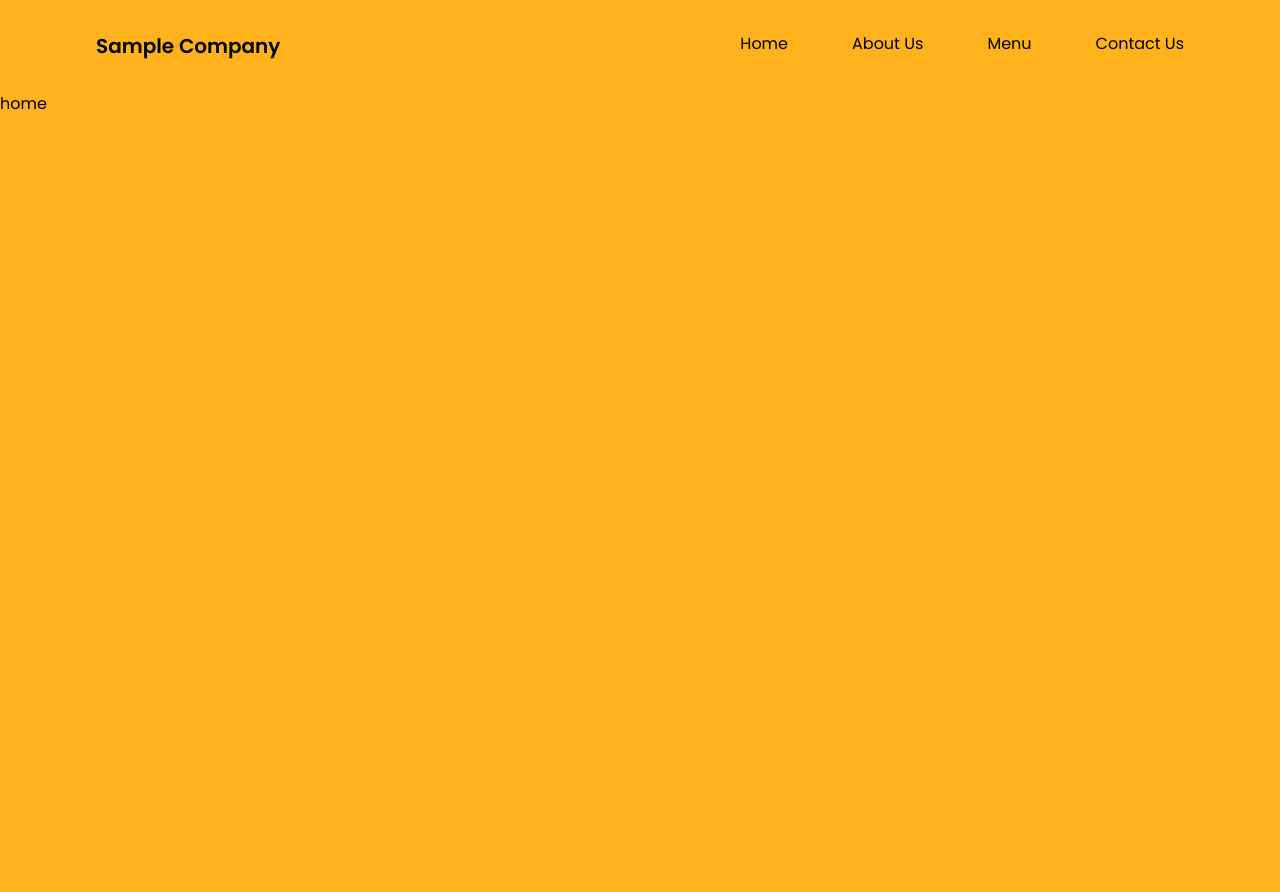
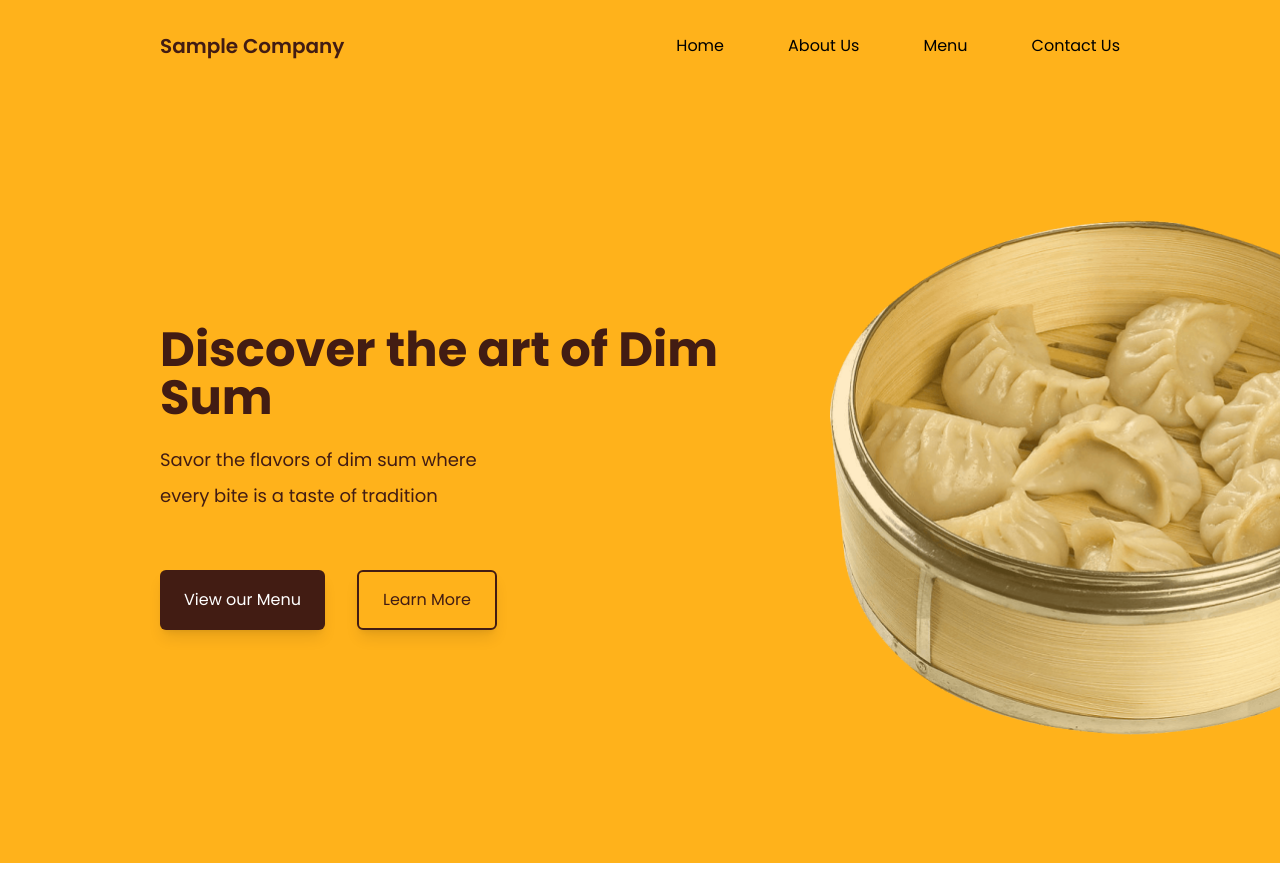
Before and after one commit to jeffrex13/dimsum, a Next.js app: page / in a window 1280 px wide. After the commit the page ends 863 px from the top, so only its background shows below. Built offline with nearby package versions, Linux system fonts and the light colour scheme.

Commit message:
adding image and text to home

```diff
--- a/src/pages/Home.tsx
+++ b/src/pages/Home.tsx
@@ -1,7 +1,34 @@
 import React from 'react'
+import DimsumImg from './assets/pictures/dimsum-1.png'
 
 const Home = () => {
-  return <div className="bg-[#FFB21B] h-screen">home</div>
+  return (
+    <div className="bg-[#FFB21B] pl-40">
+      <div className="flex items-center justify-between text-[#421C13] py-32">
+        <div className="flex flex-col gap-6">
+          <p className="text-5xl font-bold">Discover the art of Dim Sum</p>
+          <div className="flex flex-col gap-2 text-lg">
+            <p>Savor the flavors of dim sum where</p>
+            <p>every bite is a taste of tradition</p>
+          </div>
+
+          <div className="flex gap-8 pt-9">
+            <button className="bg-[#421C13] rounded-md shadow-lg text-white px-6 py-4">
+              View our Menu
+            </button>
+            <button className="border-solid border-[#421C13] rounded-md shadow-lg border-2 px-6 py-4">
+              Learn More
+            </button>
+          </div>
+        </div>
+        <img
+          className="object-cover object-left h-[515px] w-[450px]"
+          src={DimsumImg.src}
+          alt=""
+        />
+      </div>
+    </div>
+  )
 }
 
 export default Home
--- a/src/pages/components/Navbar.tsx
+++ b/src/pages/components/Navbar.tsx
@@ -2,9 +2,9 @@ import React from 'react'
 
 const Navbar = () => {
   return (
-    <div className="bg-[#FFB21B] px-24 py-8 flex justify-between">
+    <div className="bg-[#FFB21B] px-40 py-8 flex items-center justify-between">
       <div>
-        <p className=" font-semibold text-xl">Sample Company</p>
+        <p className=" font-semibold text-xl text-[#421C13]">Sample Company</p>
       </div>
       <div>
         <ul className="flex gap-16 text-s">
```
Also changed, not shown: src/pages/assets/pictures/dimsum-1.png (added).
